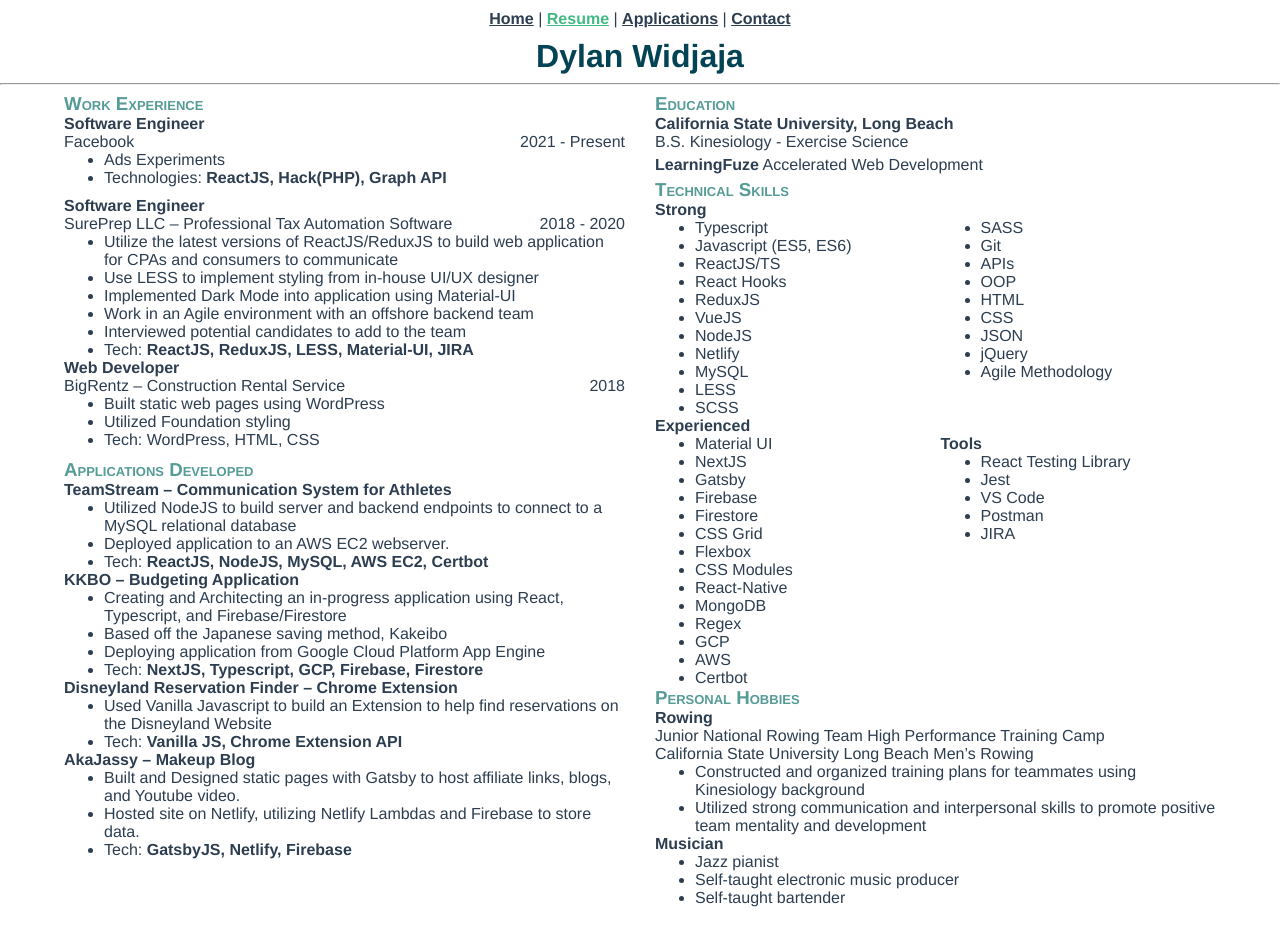
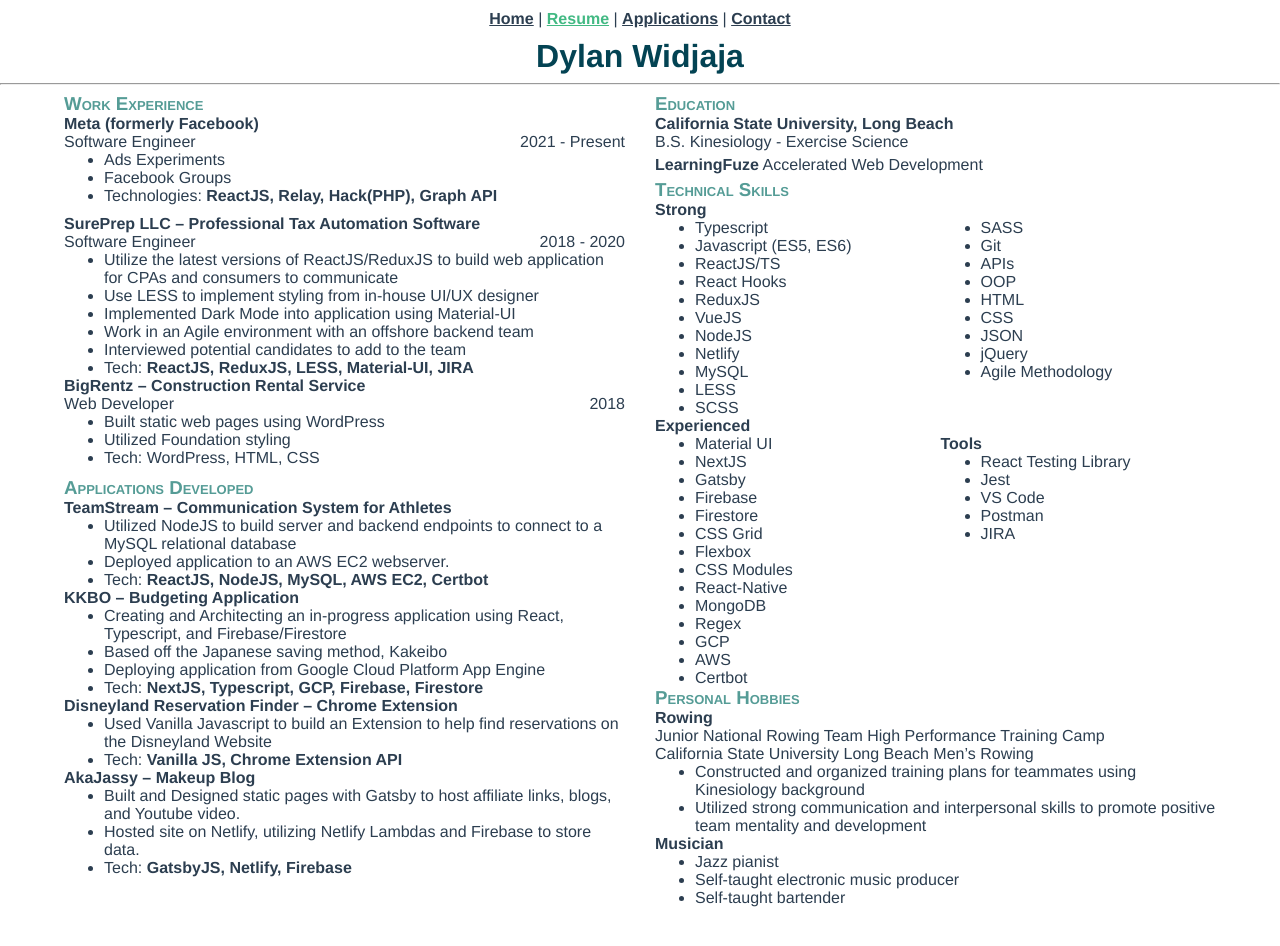
Before and after one commit to dwidjaja945/resume-portfolio, a Vue app: page /resume in a window 1280 px wide. Shown: the top 946 px of the page. Built offline with nearby package versions, Linux system fonts and the light colour scheme; no server answers.

Commit message:
[feat] Reformatted resume titles updated resume experience

```diff
--- a/src/views/Resume.vue
+++ b/src/views/Resume.vue
@@ -45,9 +45,9 @@
           <div class="work-experience content-item">
             <h3 class="title">Work Experience</h3>
             <div class="experience">
-              <h4 class="experience-title">Software Engineer</h4>
+              <h4 class="experience-title">Meta (formerly Facebook)</h4>
               <div class="company">
-                <span>Facebook</span>
+                <span>Software Engineer</span>
                 <span>2021 - Present</span>
               </div>
               <ul>
@@ -55,14 +55,17 @@
                   Ads Experiments
                 </li>
                 <li>
-                  Technologies: <b>ReactJS, Hack(PHP), Graph API</b>
+                  Facebook Groups
+                </li>
+                <li>
+                  Technologies: <b>ReactJS, Relay, Hack(PHP), Graph API</b>
                 </li>
               </ul>
             </div>
             <div class="work-experience">
-              <h4 class="experience-title">Software Engineer</h4>
+              <h4 class="experience-title">SurePrep LLC – Professional Tax Automation Software</h4>
               <div class="company">
-                <span>SurePrep LLC – Professional Tax Automation Software</span>
+                <span>Software Engineer</span>
                 <span>2018 - 2020</span>
               </div>
               <ul>
@@ -88,9 +91,9 @@
               </ul>
             </div>
             <div class="experience">
-              <h4 class="experience-title">Web Developer</h4>
+              <h4 class="experience-title">BigRentz – Construction Rental Service</h4>
               <div class="company">
-                <span>BigRentz – Construction Rental Service</span>
+                <span>Web Developer</span>
                 <span>2018</span>
               </div>
               <ul>
```
